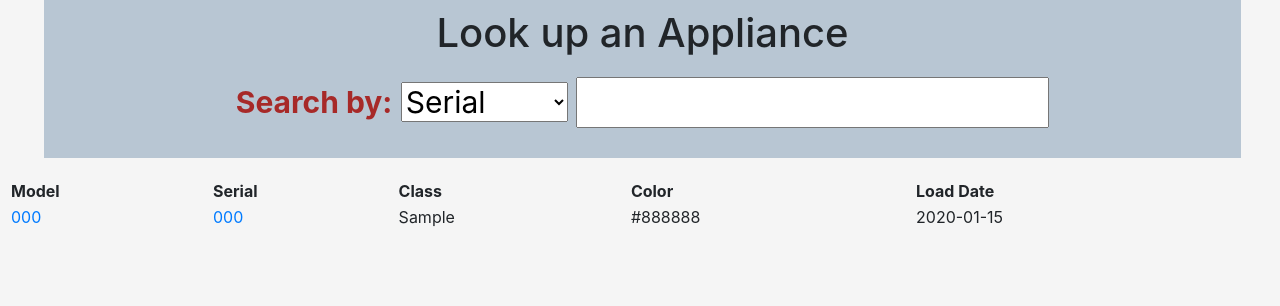
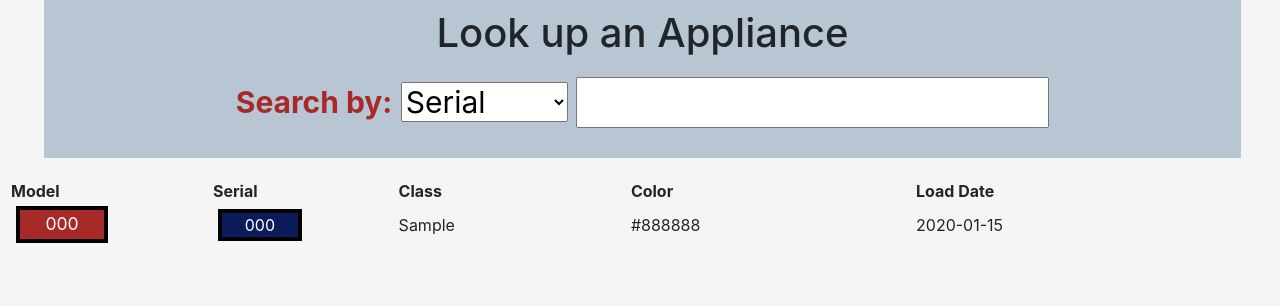
Before and after one commit to CarterFiggins/HookerAppliance, a Django app: page /lookAppliance in a window 1280 px wide. Shown: the part 199-505 px from the top of the page. Run offline with Django 3.2, Linux system fonts and the light colour scheme; tables that the repository leaves empty hold one stand-in row (values such as "Sample post"); some libraries are stand-ins or nearby versions.

Commit message:
columns are looking good

```diff
--- a/HookerApp/cards/static/cards/style.css
+++ b/HookerApp/cards/static/cards/style.css
@@ -128,6 +128,9 @@ body{
 	color: white;
 	float: left;
 	font-size: 110%;
+	text-align: center;
+
+
 	-webkit-transition-duration: 0.4s; /* Safari */
 	transition-duration: 0.4s;
 }
--- a/HookerApp/cards/templates/cards/lookAppliance.html
+++ b/HookerApp/cards/templates/cards/lookAppliance.html
@@ -39,8 +39,8 @@
 
 						  <tr>
 
-							<td><a href = "/applianceView/{{appliance.card.id}}">{{appliance.card.modelNumber}}</a></td>
-							<td><a href = "/applianceDetails/{{appliance.id}}">{{appliance.serialNumber}}</a></td>
+							<td><a href = "/applianceView/{{appliance.card.id}}"><div class = 'allCards'>{{appliance.card.modelNumber}}</div></a></td>
+							<td><a href = "/applianceDetails/{{appliance.id}}"><div class = 'allAppliances'>{{appliance.serialNumber}}</div></a></td>
 							<td> {{appliance.Class}}</td>
 							<td> {{appliance.color}}</td>
 							<td> {{appliance.date}} </td>
```
